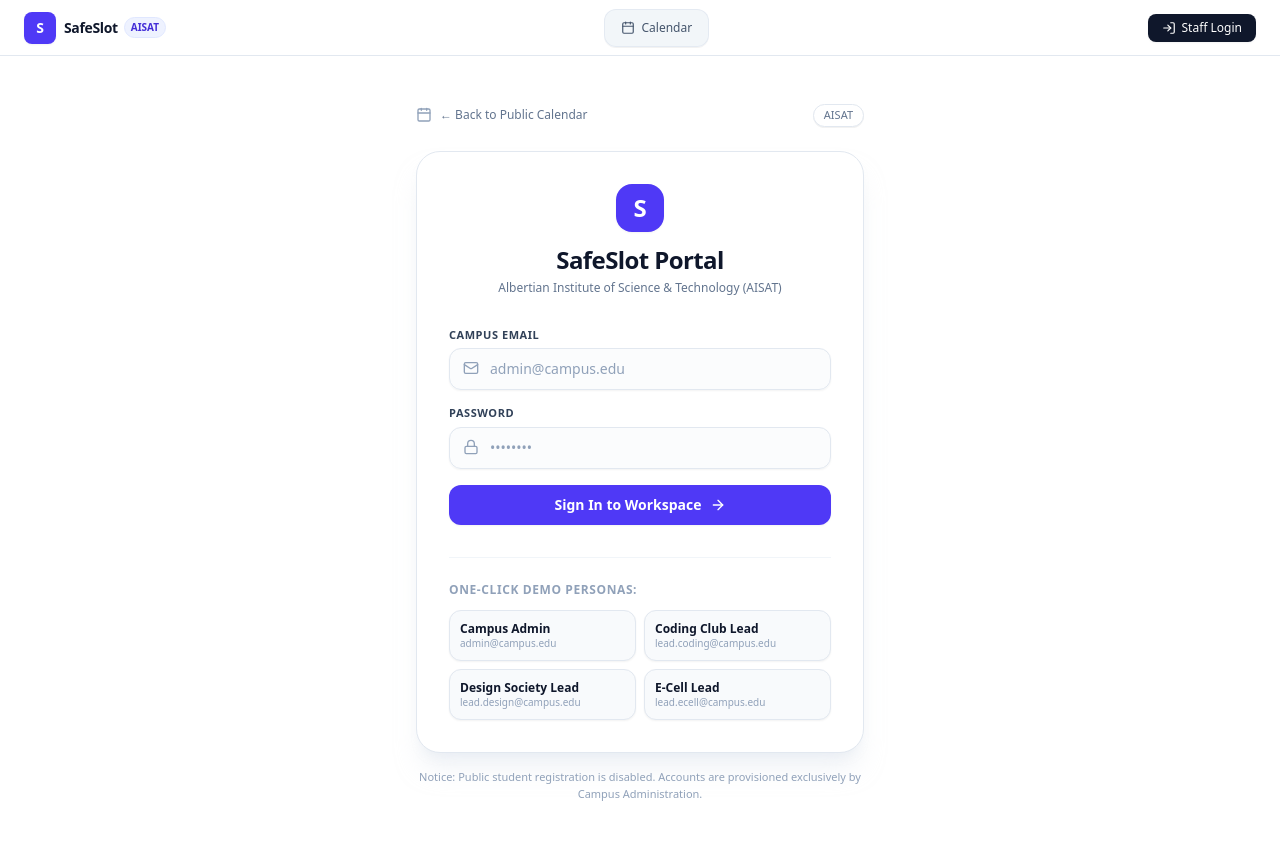
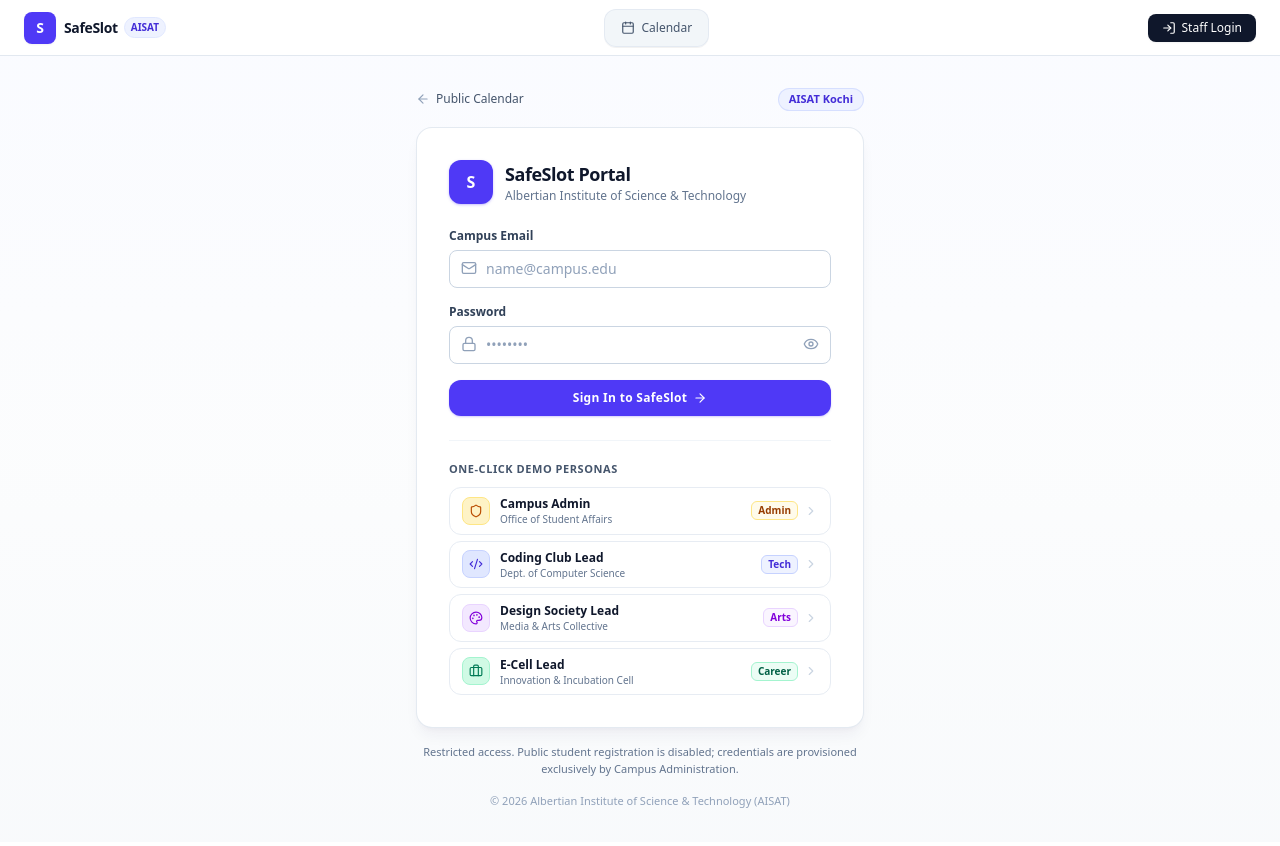
Before and after one commit to builderclan/save-slot, a Next.js app: page /login in a window 1280 px wide. Shown: the top 846 px of the page. Built offline with nearby package versions, Linux system fonts and the light colour scheme; no server answers.

Commit message:
feat(login): modernize login UI with authentic campus aesthetic and a11y

```diff
--- a/src/app/login/page.tsx
+++ b/src/app/login/page.tsx
@@ -1,48 +1,114 @@
 "use client";
 
-import { useState, useEffect, Suspense } from "react";
+import { useState, useEffect, Suspense, useCallback } from "react";
 import { useRouter, useSearchParams } from "next/navigation";
 import Link from "next/link";
-import { Calendar, Lock, Mail, ArrowRight, AlertCircle, ShieldAlert, CheckCircle2 } from "lucide-react";
+import {
+  Lock,
+  Mail,
+  ArrowRight,
+  ArrowLeft,
+  AlertCircle,
+  CheckCircle2,
+  Eye,
+  EyeOff,
+  LogOut,
+  Shield,
+  Code2,
+  Palette,
+  Briefcase,
+  ChevronRight,
+  Check,
+} from "lucide-react";
 
-const DEMO_ACCOUNTS = [
+interface DemoAccount {
+  id: string;
+  role: string;
+  department: string;
+  email: string;
+  password: string;
+  shortTag: string;
+  icon: typeof Shield;
+  iconBg: string;
+  iconColor: string;
+  tagStyle: string;
+  activeClass: string;
+}
+
+const DEMO_PERSONAS: DemoAccount[] = [
   {
+    id: "admin",
     role: "Campus Admin",
+    department: "Office of Student Affairs",
     email: "admin@campus.edu",
     password: "admin123",
-    badge: "Full Admin",
-    color: "from-amber-500/20 to-orange-500/10 text-amber-300 border-amber-500/30",
+    shortTag: "Admin",
+    icon: Shield,
+    iconBg: "bg-amber-100 text-amber-700 border-amber-200",
+    iconColor: "text-amber-700",
+    tagStyle: "bg-amber-50 text-amber-800 border-amber-200",
+    activeClass: "border-amber-500 bg-amber-50/50 ring-2 ring-amber-500/20",
   },
   {
+    id: "coding",
     role: "Coding Club Lead",
+    department: "Dept. of Computer Science",
     email: "lead.coding@campus.edu",
     password: "lead123",
-    badge: "Tech Lead",
-    color: "from-blue-500/20 to-cyan-500/10 text-blue-300 border-blue-500/30",
+    shortTag: "Tech",
+    icon: Code2,
+    iconBg: "bg-indigo-100 text-indigo-700 border-indigo-200",
+    iconColor: "text-indigo-700",
+    tagStyle: "bg-indigo-50 text-indigo-700 border-indigo-200",
+    activeClass: "border-indigo-500 bg-indigo-50/50 ring-2 ring-indigo-500/20",
   },
   {
+    id: "design",
     role: "Design Society Lead",
+    department: "Media & Arts Collective",
     email: "lead.design@campus.edu",
     password: "lead123",
-    badge: "Arts Lead",
-    color: "from-purple-500/20 to-pink-500/10 text-purple-300 border-purple-500/30",
+    shortTag: "Arts",
+    icon: Palette,
+    iconBg: "bg-purple-100 text-purple-700 border-purple-200",
+    iconColor: "text-purple-700",
+    tagStyle: "bg-purple-50 text-purple-700 border-purple-200",
+    activeClass: "border-purple-500 bg-purple-50/50 ring-2 ring-purple-500/20",
   },
   {
+    id: "ecell",
     role: "E-Cell Lead",
+    department: "Innovation & Incubation Cell",
     email: "lead.ecell@campus.edu",
     password: "lead123",
-    badge: "Career Lead",
-    color: "from-emerald-500/20 to-teal-500/10 text-emerald-300 border-emerald-500/30",
+    shortTag: "Career",
+    icon: Briefcase,
+    iconBg: "bg-emerald-100 text-emerald-700 border-emerald-200",
+    iconColor: "text-emerald-700",
+    tagStyle: "bg-emerald-50 text-emerald-800 border-emerald-200",
+    activeClass: "border-emerald-500 bg-emerald-50/50 ring-2 ring-emerald-500/20",
   },
 ];
 
-function LoginParamsHandler({ onSetError }: { onSetError: (msg: string) => void }) {
+function LoginParamsHandler({
+  onSetError,
+  onSetRedirect,
+}: {
+  onSetError: (msg: string) => void;
+  onSetRedirect: (url: string) => void;
+}) {
   const searchParams = useSearchParams();
   useEffect(() => {
     if (searchParams.get("error") === "admin_required") {
-      onSetError("Administrative privileges required to access the Admin Console. Please sign in with an Administrator account.");
+      onSetError(
+        "Administrative privileges required to access the Admin Console. Please sign in with an Administrator account."
+      );
     }
-  }, [searchParams, onSetError]);
+    const redirectParam = searchParams.get("redirect") || searchParams.get("returnTo");
+    if (redirectParam && redirectParam.startsWith("/") && !redirectParam.startsWith("//")) {
+      onSetRedirect(redirectParam);
+    }
+  }, [searchParams, onSetError, onSetRedirect]);
   return null;
 }
 
@@ -50,8 +116,13 @@ export default function LoginPage() {
   const router = useRouter();
   const [email, setEmail] = useState("");
   const [password, setPassword] = useState("");
+  const [showPassword, setShowPassword] = useState(false);
   const [loading, setLoading] = useState(false);
   const [error, setError] = useState<string | null>(null);
+  const [activePersonaId, setActivePersonaId] = useState<string | null>(null);
+  const [customRedirect, setCustomRedirect] = useState<string | null>(null);
+  const [loggingOutExisting, setLoggingOutExisting] = useState(false);
+
   const [currentSession, setCurrentSession] = useState<{
     fullName: string;
     role: string;
@@ -74,6 +145,19 @@ export default function LoginPage() {
     checkExistingAuth();
   }, []);
 
+  const handleSignOutExisting = async () => {
+    try {
+      setLoggingOutExisting(true);
+      await fetch("/api/auth/logout", { method: "POST" });
+      setCurrentSession(null);
+      router.refresh();
+    } catch {
+      // Ignored
+    } finally {
+      setLoggingOutExisting(false);
+    }
+  };
+
   const handleLogin = async (e: React.FormEvent) => {
     e.preventDefault();
     setLoading(true);
@@ -83,7 +167,7 @@ export default function LoginPage() {
       const res = await fetch("/api/auth/login", {
         method: "POST",
         headers: { "Content-Type": "application/json" },
-        body: JSON.stringify({ email, password }),
+        body: JSON.stringify({ email: email.trim(), password }),
       });
 
       const data = await res.json();
@@ -91,7 +175,8 @@ export default function LoginPage() {
         throw new Error(data.error || "Login failed");
       }
 
-      router.push(data.redirectUrl || "/");
+      const destination = customRedirect || data.redirectUrl || "/";
+      router.push(destination);
       router.refresh();
     } catch (err: unknown) {
       setError(err instanceof Error ? err.message : "Authentication error");
@@ -100,145 +185,272 @@ export default function LoginPage() {
     }
   };
 
-  const fillDemoAccount = (demoEmail: string, demoPass: string) => {
-    setEmail(demoEmail);
-    setPassword(demoPass);
+  const selectPersona = useCallback((persona: DemoAccount) => {
+    setEmail(persona.email);
+    setPassword(persona.password);
+    setActivePersonaId(persona.id);
     setError(null);
-  };
+  }, []);
 
   return (
-    <div className="min-h-[85vh] flex flex-col justify-center items-center px-4 py-12 text-slate-800">
-      {/* Back to Calendar */}
-      <div className="w-full max-w-md mb-6 flex justify-between items-center z-10">
+    <div className="min-h-[calc(100vh-3.5rem)] flex flex-col justify-between bg-gradient-to-b from-indigo-50/30 via-slate-50/50 to-slate-50 py-8 px-4 sm:px-6">
+      <Suspense fallback={null}>
+        <LoginParamsHandler onSetError={setError} onSetRedirect={setCustomRedirect} />
+      </Suspense>
+
+      {/* Top navigation row with subtle institutional accent */}
+      <div className="w-full max-w-md mx-auto flex items-center justify-between">
         <Link
           href="/"
-          className="inline-flex items-center gap-2 text-xs font-medium text-slate-500 hover:text-slate-800 transition-colors"
+          className="inline-flex items-center gap-1.5 text-xs font-medium text-slate-600 hover:text-indigo-600 transition-colors"
         >
-          <Calendar className="w-4 h-4 text-slate-400" />
-          <span>← Back to Public Calendar</span>
+          <ArrowLeft className="w-3.5 h-3.5 text-slate-400" aria-hidden="true" />
+          <span>Public Calendar</span>
         </Link>
-        <span className="text-[11px] text-slate-500 px-2.5 py-0.5 rounded-full border border-slate-200 bg-white shadow-2xs font-medium">
-          AISAT
+        <span className="text-[11px] font-semibold text-indigo-700 bg-indigo-50 px-2.5 py-0.5 rounded-full border border-indigo-200/60">
+          AISAT Kochi
         </span>
       </div>
 
-      <Suspense fallback={null}>
-        <LoginParamsHandler onSetError={setError} />
-      </Suspense>
-
-      <div className="w-full max-w-md relative z-10">
-        <div className="p-5 sm:p-8 rounded-3xl border border-slate-200 bg-white shadow-xl shadow-slate-200/50">
-          <div className="text-center mb-8">
-            <div className="w-12 h-12 rounded-2xl bg-indigo-600 text-white font-bold text-2xl flex items-center justify-center mx-auto mb-3 shadow-xs">
+      {/* Central Login Card */}
+      <div className="w-full max-w-md mx-auto my-auto py-4">
+        <div className="bg-white rounded-2xl border border-slate-200/90 shadow-lg shadow-indigo-950/5">
+          <div className="p-6 sm:p-8">
+            {/* Institution Brand Header */}
+            <div className="mb-6 flex items-center gap-3">
+              <div className="w-11 h-11 rounded-xl bg-indigo-600 text-white flex items-center justify-center font-bold text-base shadow-sm shadow-indigo-600/25 shrink-0">
                 S
               </div>
-            <h1 className="text-2xl font-bold tracking-tight text-slate-900">
+              <div className="min-w-0">
+                <div className="flex items-center gap-2">
+                  <h1 className="text-lg font-bold text-slate-900 tracking-tight">
                     SafeSlot Portal
                   </h1>
-            <p className="text-xs text-slate-500 mt-1">
-              Albertian Institute of Science & Technology (AISAT)
+                </div>
+                <p className="text-xs text-slate-500 truncate">
+                  Albertian Institute of Science & Technology
                 </p>
               </div>
+            </div>
 
+            {/* Existing Active Session Banner */}
             {currentSession && (
-            <div className="mb-6 p-3.5 rounded-2xl border border-indigo-200 bg-indigo-50/70 text-indigo-950 text-xs flex items-center justify-between gap-3 shadow-xs">
-              <div className="flex items-center gap-2">
-                <CheckCircle2 className="w-4 h-4 text-indigo-600 shrink-0" />
-                <span>
-                  Signed in as <strong className="font-semibold">{currentSession.fullName}</strong> ({currentSession.role === "admin" ? "Admin" : "Lead"})
-                </span>
+              <div className="mb-6 p-3 rounded-xl border border-indigo-200 bg-indigo-50/70 text-xs flex items-center justify-between gap-3 shadow-2xs">
+                <div className="flex items-center gap-2 min-w-0">
+                  <CheckCircle2 className="w-4 h-4 text-indigo-600 shrink-0" aria-hidden="true" />
+                  <div className="truncate">
+                    <span className="text-slate-700">Signed in: </span>
+                    <strong className="font-semibold text-indigo-950">{currentSession.fullName}</strong>
                   </div>
+                </div>
+                <div className="flex items-center gap-1.5 shrink-0">
+                  <button
+                    type="button"
+                    onClick={handleSignOutExisting}
+                    disabled={loggingOutExisting}
+                    className="px-2 py-1 rounded-md border border-slate-200 bg-white hover:bg-slate-50 text-slate-600 text-[11px] font-medium transition-colors"
+                  >
+                    <LogOut className="w-3 h-3 inline mr-1" aria-hidden="true" />
+                    Switch
+                  </button>
                   <Link
                     href={currentSession.isAdmin ? "/admin" : "/lead"}
-                className="px-2.5 py-1 rounded-lg bg-indigo-600 text-white text-[11px] font-semibold hover:bg-indigo-700 transition-colors shrink-0"
+                    className="px-2.5 py-1 rounded-md bg-indigo-600 hover:bg-indigo-700 text-white text-[11px] font-medium transition-colors"
                   >
-                Go to Workspace →
+                    Workspace →
                   </Link>
+                </div>
               </div>
             )}
 
+            {/* Error Message */}
             {error && (
-            <div className="mb-6 p-3.5 rounded-xl border border-rose-200 bg-rose-50 text-rose-800 text-xs flex items-start gap-2.5">
-              <AlertCircle className="w-4 h-4 shrink-0 mt-0.5 text-rose-600" />
-              <span>{error}</span>
+              <div
+                id="login-error-msg"
+                role="alert"
+                aria-live="assertive"
+                className="mb-5 p-3 rounded-xl border border-rose-200 bg-rose-50 text-rose-800 text-xs flex items-start gap-2.5"
+              >
+                <AlertCircle className="w-4 h-4 shrink-0 mt-0.5 text-rose-600" aria-hidden="true" />
+                <div className="flex-1 font-medium">{error}</div>
               </div>
             )}
 
-          <form onSubmit={handleLogin} className="space-y-4">
+            {/* Credentials Form */}
+            <form onSubmit={handleLogin} className="space-y-4" noValidate={false}>
               <div>
-              <label className="block text-xs font-semibold text-slate-700 mb-1.5 uppercase tracking-wider text-[11px]">
+                <label
+                  htmlFor="login-email"
+                  className="block text-xs font-semibold text-slate-700 mb-1.5"
+                >
                   Campus Email
                 </label>
                 <div className="relative">
-                <Mail className="absolute left-3.5 top-3 w-4 h-4 text-slate-400" />
+                  <Mail
+                    className="absolute left-3 top-2.5 w-4 h-4 text-slate-400 pointer-events-none"
+                    aria-hidden="true"
+                  />
                   <input
+                    id="login-email"
+                    name="email"
                     type="email"
                     required
+                    autoComplete="email"
+                    disabled={loading}
                     value={email}
-                  onChange={(e) => setEmail(e.target.value)}
-                  placeholder="admin@campus.edu"
-                  className="w-full pl-10 pr-4 py-2.5 rounded-xl border border-slate-200 bg-slate-50/50 text-sm text-slate-900 placeholder-slate-400 focus:bg-white focus:outline-none focus:border-indigo-600 transition-all shadow-xs"
+                    onChange={(e) => {
+                      setEmail(e.target.value);
+                      if (activePersonaId) setActivePersonaId(null);
+                    }}
+                    aria-invalid={Boolean(error)}
+                    aria-describedby={error ? "login-error-msg" : undefined}
+                    placeholder="name@campus.edu"
+                    className="w-full pl-9 pr-3 py-2 text-sm rounded-lg border border-slate-300 bg-white text-slate-900 placeholder-slate-400 focus:outline-none focus:border-indigo-600 focus:ring-2 focus:ring-indigo-600/15 transition-all disabled:bg-slate-50 disabled:text-slate-400"
                   />
                 </div>
               </div>
 
               <div>
-              <label className="block text-xs font-semibold text-slate-700 mb-1.5 uppercase tracking-wider text-[11px]">
+                <label
+                  htmlFor="login-password"
+                  className="block text-xs font-semibold text-slate-700 mb-1.5"
+                >
                   Password
                 </label>
                 <div className="relative">
-                <Lock className="absolute left-3.5 top-3 w-4 h-4 text-slate-400" />
+                  <Lock
+                    className="absolute left-3 top-2.5 w-4 h-4 text-slate-400 pointer-events-none"
+                    aria-hidden="true"
+                  />
                   <input
-                  type="password"
+                    id="login-password"
+                    name="password"
+                    type={showPassword ? "text" : "password"}
                     required
+                    autoComplete="current-password"
+                    disabled={loading}
                     value={password}
-                  onChange={(e) => setPassword(e.target.value)}
+                    onChange={(e) => {
+                      setPassword(e.target.value);
+                      if (activePersonaId) setActivePersonaId(null);
+                    }}
+                    aria-invalid={Boolean(error)}
+                    aria-describedby={error ? "login-error-msg" : undefined}
                     placeholder="••••••••"
-                  className="w-full pl-10 pr-4 py-2.5 rounded-xl border border-slate-200 bg-slate-50/50 text-sm text-slate-900 placeholder-slate-400 focus:bg-white focus:outline-none focus:border-indigo-600 transition-all shadow-xs"
+                    className="w-full pl-9 pr-9 py-2 text-sm rounded-lg border border-slate-300 bg-white text-slate-900 placeholder-slate-400 focus:outline-none focus:border-indigo-600 focus:ring-2 focus:ring-indigo-600/15 transition-all disabled:bg-slate-50 disabled:text-slate-400"
                   />
+                  <button
+                    type="button"
+                    onClick={() => setShowPassword((prev) => !prev)}
+                    disabled={loading}
+                    aria-label={showPassword ? "Hide password" : "Show password"}
+                    className="absolute right-2.5 top-2 p-0.5 text-slate-400 hover:text-slate-600 focus:outline-none cursor-pointer disabled:opacity-50"
+                  >
+                    {showPassword ? (
+                      <EyeOff className="w-4 h-4" aria-hidden="true" />
+                    ) : (
+                      <Eye className="w-4 h-4" aria-hidden="true" />
+                    )}
+                  </button>
                 </div>
               </div>
 
               <button
                 type="submit"
                 disabled={loading}
-              className="w-full py-2.5 px-4 rounded-xl bg-indigo-600 hover:bg-indigo-700 disabled:opacity-50 text-white font-semibold text-sm transition-all flex items-center justify-center gap-2 shadow-xs cursor-pointer mt-2"
+                className="w-full mt-2 py-2.5 px-4 rounded-xl bg-indigo-600 hover:bg-indigo-700 active:bg-indigo-800 text-white text-xs font-semibold tracking-wide transition-all flex items-center justify-center gap-1.5 cursor-pointer disabled:opacity-50 disabled:cursor-not-allowed shadow-xs shadow-indigo-600/25"
               >
                 {loading ? (
-                <div className="w-4 h-4 border-2 border-white/20 border-t-white rounded-full animate-spin" />
+                  <div
+                    className="w-4 h-4 border-2 border-white/30 border-t-white rounded-full animate-spin"
+                    role="status"
+                    aria-label="Signing in..."
+                  />
                 ) : (
                   <>
-                  <span>Sign In to Workspace</span>
-                  <ArrowRight className="w-4 h-4" />
+                    <span>Sign In to SafeSlot</span>
+                    <ArrowRight className="w-3.5 h-3.5" aria-hidden="true" />
                   </>
                 )}
               </button>
             </form>
 
-          {/* Quick Demo Credentials Autofill */}
-          <div className="mt-8 pt-6 border-t border-slate-100">
-            <div className="flex items-center gap-1.5 text-xs uppercase tracking-wider text-slate-400 font-semibold mb-3">
-              <span>One-Click Demo Personas:</span>
+            {/* Quick Demo Accounts Switcher with Color Accents */}
+            <div className="mt-6 pt-5 border-t border-slate-100">
+              <div className="flex items-center justify-between mb-2.5">
+                <span className="text-[11px] font-bold text-slate-600 uppercase tracking-wider">
+                  One-Click Demo Personas
+                </span>
+                {activePersonaId && (
+                  <span className="text-[10px] font-semibold text-emerald-600 flex items-center gap-1">
+                    <Check className="w-3 h-3 text-emerald-600" aria-hidden="true" />
+                    Ready
+                  </span>
+                )}
               </div>
-            <div className="grid grid-cols-1 sm:grid-cols-2 gap-2">
-              {DEMO_ACCOUNTS.map((acc) => (
+
+              <div className="space-y-1.5">
+                {DEMO_PERSONAS.map((p) => {
+                  const isSelected = activePersonaId === p.id;
+                  const Icon = p.icon;
+                  return (
                     <button
-                  key={acc.email}
+                      key={p.id}
                       type="button"
-                  onClick={() => fillDemoAccount(acc.email, acc.password)}
-                  className="text-left p-2.5 rounded-xl border border-slate-200 bg-slate-50 hover:bg-slate-100 hover:border-slate-300 transition-all text-xs cursor-pointer shadow-xs"
+                      disabled={loading}
+                      onClick={() => selectPersona(p)}
+                      className={`w-full text-left px-3 py-2 rounded-xl border transition-all text-xs flex items-center justify-between gap-3 cursor-pointer ${
+                        isSelected
+                          ? p.activeClass
+                          : "border-slate-200/80 hover:border-slate-300 hover:bg-slate-50/70 text-slate-700"
+                      }`}
                     >
-                  <div className="font-semibold text-slate-900">{acc.role}</div>
-                  <div className="text-[10px] text-slate-400 truncate">{acc.email}</div>
-                </button>
-              ))}
+                      <div className="flex items-center gap-2.5 min-w-0">
+                        <div
+                          className={`w-7 h-7 rounded-lg border flex items-center justify-center shrink-0 ${p.iconBg}`}
+                        >
+                          <Icon className={`w-3.5 h-3.5 ${p.iconColor}`} aria-hidden="true" />
+                        </div>
+                        <div className="min-w-0">
+                          <div className="font-semibold text-xs text-slate-900 truncate leading-tight">
+                            {p.role}
+                          </div>
+                          <div className="text-[10px] text-slate-500 truncate leading-tight mt-0.5">
+                            {p.department}
                           </div>
                         </div>
                       </div>
 
-        <p className="text-center text-[11px] text-slate-400 mt-4">
-          Notice: Public student registration is disabled. Accounts are provisioned exclusively by Campus Administration.
+                      <div className="flex items-center gap-1.5 shrink-0">
+                        <span
+                          className={`text-[10px] px-1.5 py-0.5 rounded-md font-semibold border ${p.tagStyle}`}
+                        >
+                          {p.shortTag}
+                        </span>
+                        <ChevronRight
+                          className={`w-3.5 h-3.5 transition-colors ${
+                            isSelected ? "text-slate-900" : "text-slate-300"
+                          }`}
+                          aria-hidden="true"
+                        />
+                      </div>
+                    </button>
+                  );
+                })}
+              </div>
+            </div>
+          </div>
+        </div>
+
+        {/* Quiet institutional notice */}
+        <p className="text-center text-[11px] text-slate-500 mt-4 leading-normal">
+          Restricted access. Public student registration is disabled; credentials are provisioned exclusively by Campus Administration.
         </p>
+      </div>
+
+      {/* Footer copyright */}
+      <div className="w-full max-w-md mx-auto text-center text-[11px] text-slate-400">
+        © 2026 Albertian Institute of Science & Technology (AISAT)
       </div>
     </div>
   );
```
Also changed, not shown: src/app/login/layout.tsx (added, +16 -0 lines). Lines whose indentation alone changed are shown as unchanged.
